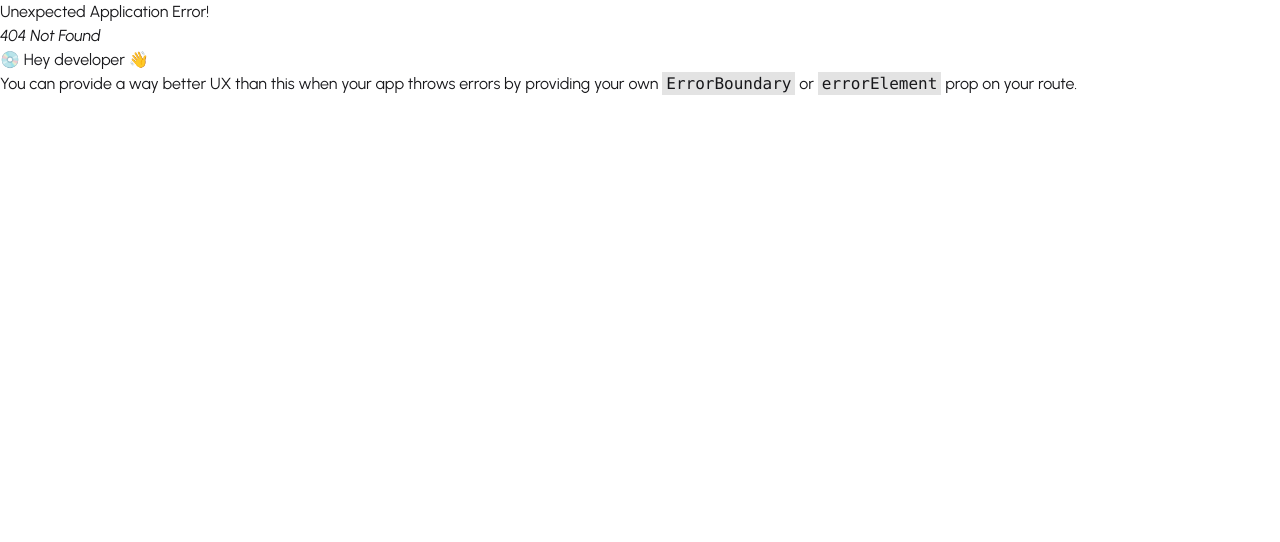
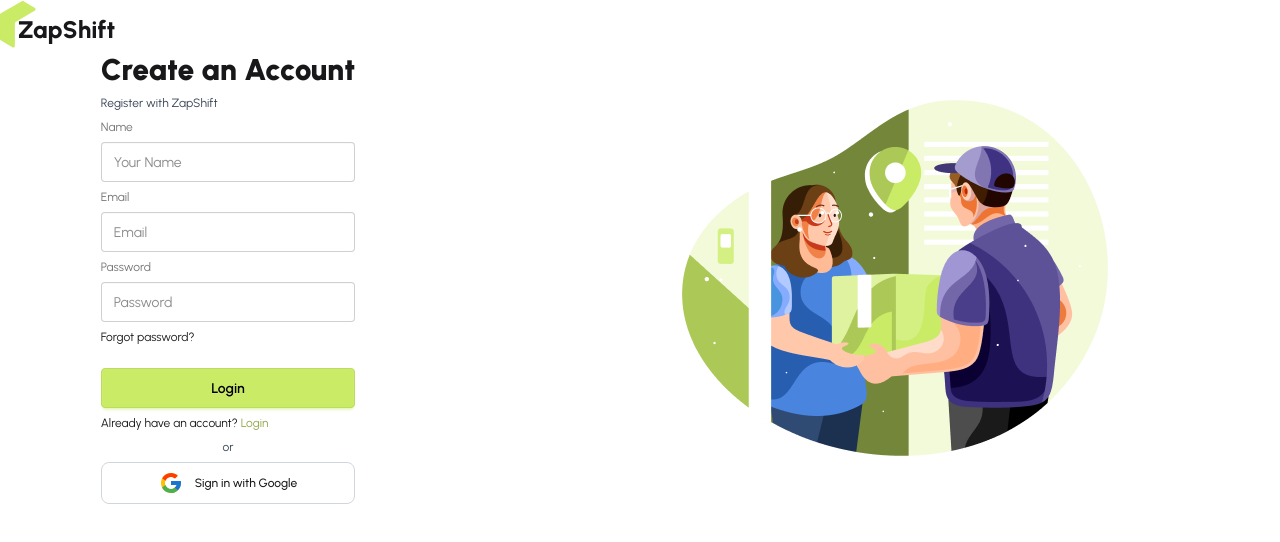
Before and after one commit to minhaj-net/ZapShift-Client, a React (Vite) app: page /register in a window 1280 px wide. Before the commit this address had no page. Shown: the top 542 px of the page. Built offline with nearby package versions, Linux system fonts and the light colour scheme.

Commit message:
added register page design and functionality done

```diff
--- a/package.json
+++ b/package.json
@@ -11,10 +11,13 @@
   },
   "dependencies": {
     "@tailwindcss/vite": "^4.1.17",
+    "dotenv": "^17.2.3",
+    "firebase": "^12.6.0",
     "leaflet": "^1.9.4",
     "lucide-react": "^0.553.0",
     "react": "^19.2.0",
     "react-dom": "^19.2.0",
+    "react-hook-form": "^7.66.0",
     "react-icons": "^5.5.0",
     "react-leaflet": "^5.0.0-rc.2",
     "react-responsive-carousel": "^3.2.23",
--- a/src/Components/Logo/Logo.jsx
+++ b/src/Components/Logo/Logo.jsx
@@ -1,11 +1,16 @@
-import React from 'react';
-import logo from "../../assets/logo.png"
+import React from "react";
+import logo from "../../assets/logo.png";
+import { Link } from "react-router";
 const Logo = () => {
   return (
-    <div className='relative'>
-      <img src={logo} alt="" />
-      <h3 className='font-extrabold text-2xl absolute top-3.5 left-4.5'>ZapShift</h3>
-    </div>
+    <Link to={"/"}>
+      <div className="relative">
+        <img src={logo} alt="" />
+        <h3 className="font-extrabold text-2xl absolute top-3.5 left-4.5">
+          ZapShift
+        </h3>
+      </div>
+    </Link>
   );
 };
 
--- /dev/null
+++ b/src/Context/AuthContext/AuthContext.jsx
@@ -0,0 +1,3 @@
+import { createContext } from "react";
+
+export const AuthContext = createContext(null);
--- /dev/null
+++ b/src/Context/AuthContext/AuthProvider.jsx
@@ -0,0 +1,16 @@
+import React from "react";
+import { AuthContext } from "./AuthContext";
+import { createUserWithEmailAndPassword } from "firebase/auth";
+import { auth } from "../../Firebase/firebase.init";
+
+const AuthProvider = ({ children }) => {
+  const createUser = (email, password) => {
+    return createUserWithEmailAndPassword(auth, email, password);
+  };
+  const authInfo = {
+    createUser,
+  };
+  return <AuthContext value={authInfo}>{children}</AuthContext>;
+};
+
+export default AuthProvider;
--- /dev/null
+++ b/src/Firebase/firebase.init.js
@@ -0,0 +1,20 @@
+// Import the functions you need from the SDKs you need
+import { initializeApp } from "firebase/app";
+import { getAuth } from "firebase/auth";
+// TODO: Add SDKs for Firebase products that you want to use
+// https://firebase.google.com/docs/web/setup#available-libraries
+
+// Your web app's Firebase configuration
+const firebaseConfig = {
+  apiKey: import.meta.env.VITE_apiKey,
+  authDomain: import.meta.env.VITE_authDomain,
+  projectId: import.meta.env.VITE_projectId,
+  storageBucket: import.meta.env.VITE_storageBucket,
+  messagingSenderId: import.meta.env.VITE_messagingSenderId,
+  appId: import.meta.env.VITE_appId,
+};
+
+// Initialize Firebase
+const app = initializeApp(firebaseConfig);
+// Initialize Firebase Authentication and get a reference to the service
+export const auth = getAuth(app);
--- /dev/null
+++ b/src/Hooks/useAuth.jsx
@@ -0,0 +1,9 @@
+import React, { use } from "react";
+import { AuthContext } from "../Context/AuthContext/AuthContext";
+
+const useAuth = () => {
+  const authInfo = use(AuthContext);
+  return authInfo;
+};
+
+export default useAuth;
--- /dev/null
+++ b/src/Layouts/AuthLayout.jsx
@@ -0,0 +1,22 @@
+import React from "react";
+import Logo from "../Components/Logo/Logo";
+import AuthImg from "../assets/authImage.png";
+import { Outlet } from "react-router";
+
+const AuthLayout = () => {
+  return (
+    <div className="max-w-7xl mx-auto">
+      <Logo></Logo>
+      <div className="flex justify-center md:gap-64 items-center">
+        <div>
+          <Outlet></Outlet>
+        </div>
+        <div>
+          <img src={AuthImg} alt="" />
+        </div>
+      </div>
+    </div>
+  );
+};
+
+export default AuthLayout;
--- /dev/null
+++ b/src/Pages/Auth/Register/Register.jsx
@@ -0,0 +1,89 @@
+import React from "react";
+import { useForm } from "react-hook-form";
+import useAuth from "../../../Hooks/useAuth";
+import { Link } from "react-router";
+import { FcGoogle } from "react-icons/fc";
+
+const Register = () => {
+  const { createUser } = useAuth();
+  const {
+    register,
+    handleSubmit,
+    formState: { errors },
+  } = useForm();
+
+  const handleRegister = (data) => {
+    console.log("after registation from in data ", data);
+    createUser(data.email, data.password)
+      .then((result) => {
+        console.log(result.user);
+      })
+      .catch((err) => {
+        console.log(err.massege);
+      });
+  };
+  return (
+    <div>
+      <form onSubmit={handleSubmit(handleRegister)}>
+        <fieldset className="fieldset">
+          <h3 className="text-3xl font-black">Create an Account</h3>
+          <p className="text-gray-700 ">Register with ZapShift</p>
+          {/* name field */}
+          <label className="label">Name</label>
+          <input type="email" className="input" placeholder="Your Name" />
+
+          {/* Email field */}
+          <label className="label">Email</label>
+          <input
+            type="email"
+            {...register("email", { required: true })}
+            className="input"
+            placeholder="Email"
+          />
+          {/* password filed */}
+          <label className="label">Password</label>
+          <input
+            type="password"
+            {...register("password", {
+              required: true,
+              minLength: 6,
+              pattern: /^(?=.*[A-Z]).+$/,
+            })}
+            className="input"
+            placeholder="Password"
+          />
+          {errors.password?.type === "required" && (
+            <p className="text-red-500">password required</p>
+          )}
+          {errors.password?.type === "minLength" && (
+            <p className="text-red-500">
+              Password must be 6 character or longer
+            </p>
+          )}
+          {errors.password?.type === "pattern" && (
+            <p className="text-red-500">
+              Password must contain at least one uppercase letter
+            </p>
+          )}
+          <div>
+            <a className="link link-hover">Forgot password?</a>
+          </div>
+          <button className="btn btn-primary text-black mt-4">Login</button>
+          <p>
+            Already have an account?{" "}
+            <Link className="text-[#8FA748]" to={"/"}>
+              Login
+            </Link>{" "}
+          </p>
+          <p className="text-center text-gray-700">or</p>
+          <button className="w-full flex items-center justify-center gap-3 border border-gray-300 py-2 rounded-lg hover:bg-gray-100 transition">
+            <FcGoogle className="text-2xl" />
+            <span className="font-medium">Sign in with Google</span>
+          </button>
+        </fieldset>
+      </form>
+    </div>
+  );
+};
+
+export default Register;
--- a/src/Routes/Router.jsx
+++ b/src/Routes/Router.jsx
@@ -2,6 +2,9 @@ import { createBrowserRouter } from "react-router";
 import RootLayouts from "../Layouts/RootLayouts";
 import Home from "../Pages/Home/Home/Home";
 import Coverage from "../Pages/Coverage/Coverage";
+import AuthLayout from "../Layouts/AuthLayout";
+import Login from "../Pages/Auth/Login/Login";
+import Register from "../Pages/Auth/Register/Register";
 
 export const router = createBrowserRouter([
   {
@@ -19,4 +22,18 @@ export const router = createBrowserRouter([
       },
     ],
   },
+  {
+    path: "/",
+    Component: AuthLayout,
+    children: [
+      {
+        path: "login",
+        Component: Login,
+      },
+      {
+        path: "register",
+        Component: Register,
+      },
+    ],
+  },
 ]);
--- a/src/main.jsx
+++ b/src/main.jsx
@@ -4,9 +4,12 @@ import "./index.css";
 import App from "./App.jsx";
 import { RouterProvider } from "react-router";
 import { router } from "./Routes/Router.jsx";
+import AuthProvider from "./Context/AuthContext/AuthProvider.jsx";
 
 createRoot(document.getElementById("root")).render(
   <StrictMode>
+    <AuthProvider>
     <RouterProvider router={router}></RouterProvider>
+    </AuthProvider>
   </StrictMode>
 );
```
Also changed, not shown: src/Pages/Auth/Login/Login.jsx (added), 2 other files (tests, documents, lock files or other folders).
